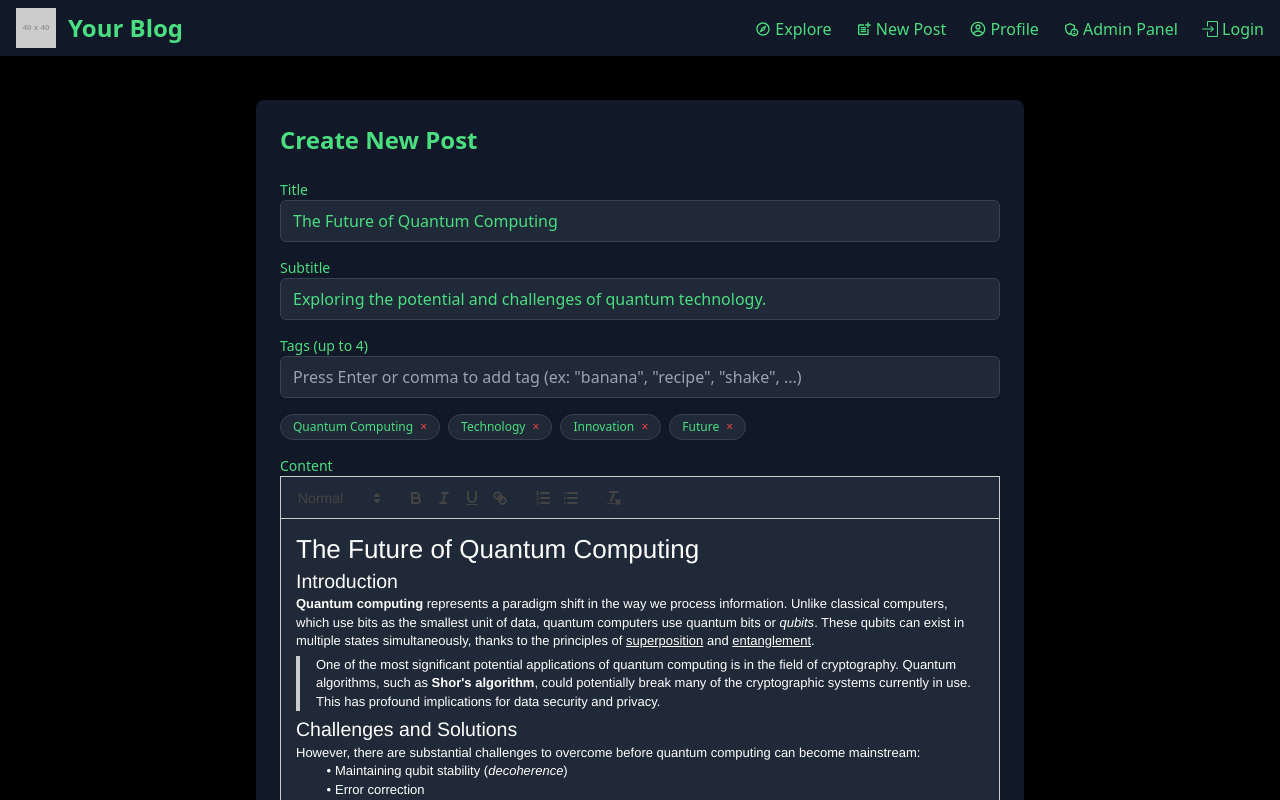
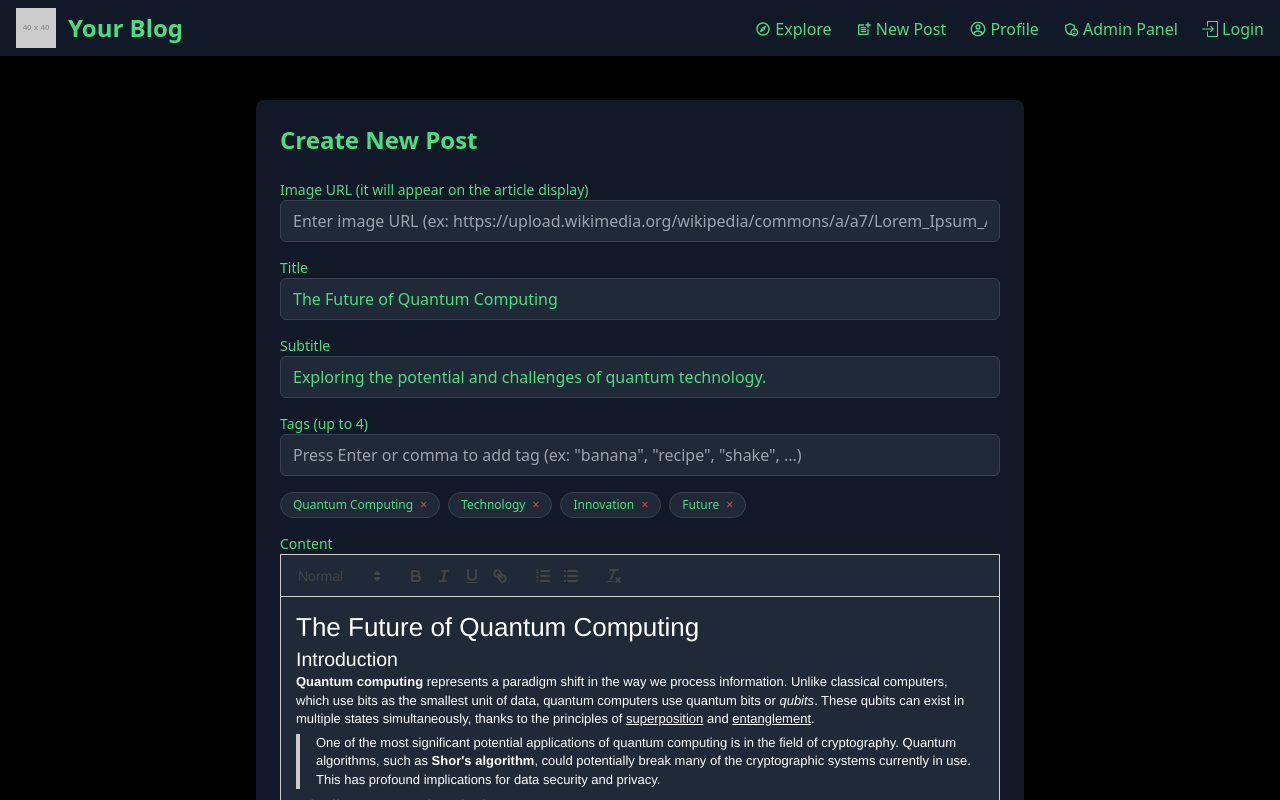
Before and after one commit to Julobulo/MERN-Blog-Platform-with-User-Authentication-and-Admin-Panel, a React (Vite) app in the folder frontend/: page /create in a window 1280 px wide. Shown: the top 800 px of the page. Built offline with nearby package versions, Linux system fonts and the light colour scheme.

Commit message:
Added image field to Create.jsx
I added the "image" field to the new article form.

```diff
--- a/frontend/src/components/Create.jsx
+++ b/frontend/src/components/Create.jsx
@@ -4,6 +4,7 @@ import 'react-quill/dist/quill.snow.css';
 import axios from 'axios';
 
 const Create = () => {
+    const [image, setImage] = useState('');  // New state for image URL
     const [title, setTitle] = useState('The Future of Quantum Computing');
     const [subtitle, setSubtitle] = useState('Exploring the potential and challenges of quantum technology.');
     const [tags, setTags] = useState(['Quantum Computing', 'Technology', 'Innovation', 'Future']);
@@ -76,6 +77,7 @@ const Create = () => {
             subtitle,
             tags,
             main: mainContent,
+            image,
         };
 
         try {
@@ -96,6 +98,17 @@ const Create = () => {
         <div className="bg-black p-6 text-green-400">
             <div className="my-5 max-w-3xl mx-auto p-6 bg-gray-900 rounded-lg shadow-md">
                 <h1 className="text-2xl font-bold mb-6">Create New Post</h1>
+                <div className="mb-4">
+                    <label htmlFor="image" className="block text-sm font-medium">Image URL (it will appear on the article display)</label>
+                    <input
+                        type="text"
+                        id="image"
+                        value={image}
+                        onChange={(e) => setImage(e.target.value)}
+                        placeholder="Enter image URL (ex: https://upload.wikimedia.org/wikipedia/commons/a/a7/Lorem_Ipsum_Article.png?20150528112327)"
+                        className="w-full px-3 py-2 border border-gray-700 rounded-md bg-gray-800 text-green-400 focus:outline-none focus:ring-green-500 focus:border-green-500"
+                    />
+                </div>
                 <div className="mb-4">
                     <label htmlFor="title" className="block text-sm font-medium">Title</label>
                     <input
```
